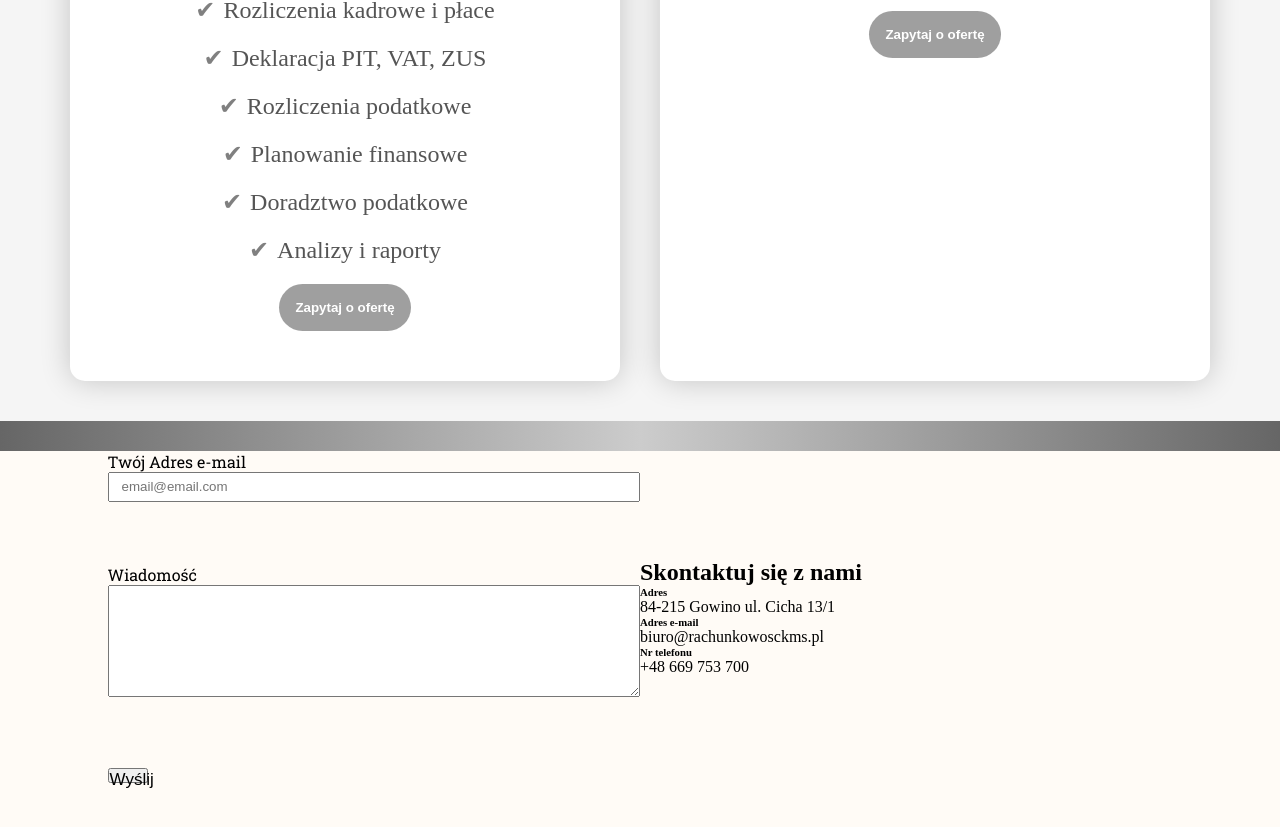
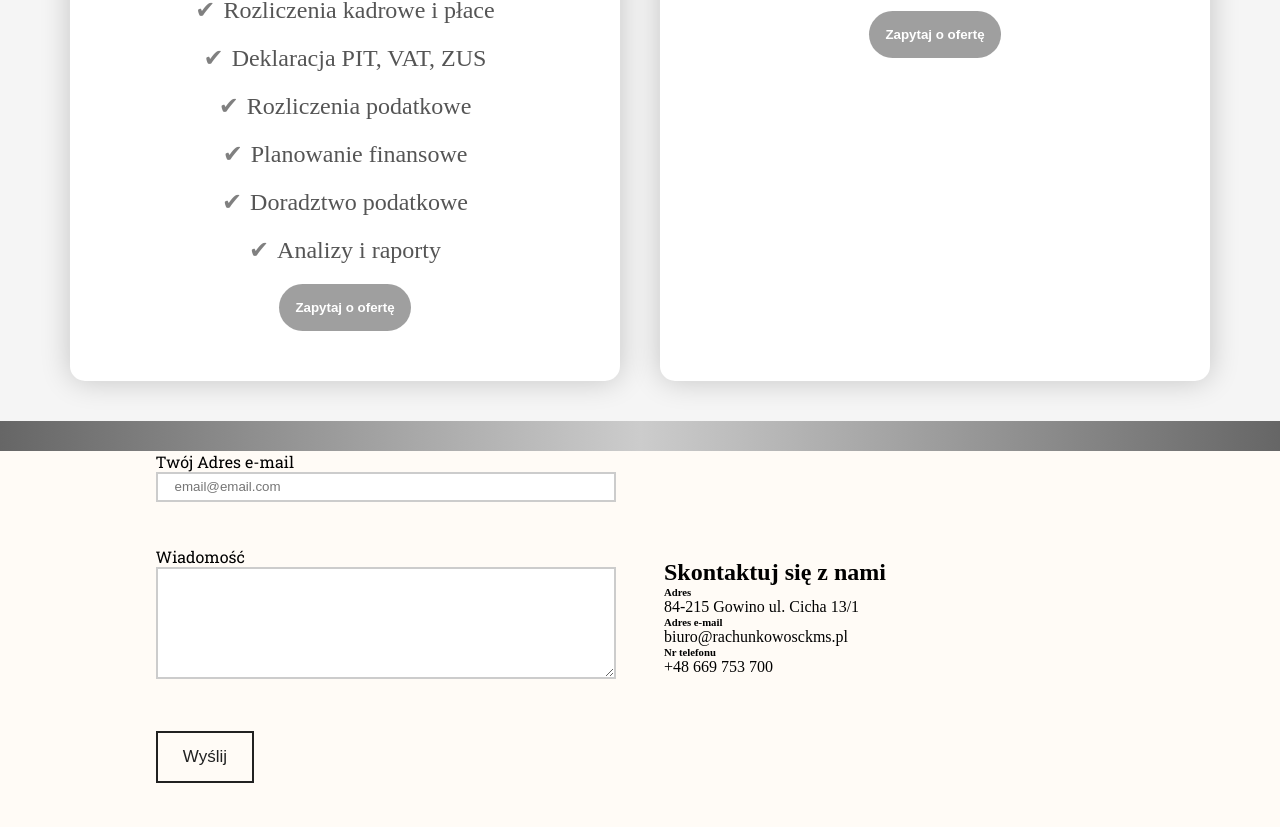
Before and after one commit to szrederkarol1/biuro_rachunkowosci, a React (Create React App) app in the folder Desktop/biuro_rachunkowosci/biuro-rachunkowosci/: page / in a window 1280 px wide. Shown: the part 1820-2647 px from the top of the page. Built offline with nearby package versions, Linux system fonts and the light colour scheme.

Commit message:
Complete form

```diff
--- a/Desktop/biuro_rachunkowosci/biuro-rachunkowosci/src/components/contact/Contact.scss
+++ b/Desktop/biuro_rachunkowosci/biuro-rachunkowosci/src/components/contact/Contact.scss
@@ -9,19 +9,23 @@
     align-items: center;
     width: 83.2vw;
     height: 41.5vh;
+    padding: 0 24px;
     .form {
       display: flex;
       flex-direction: column;
       justify-content: space-between;
       width: 50%;
       height: 100%;
+      padding: 0px 24px;
       .email-container {
         height: 9.5vh;
         margin-bottom: 20px;
         .email-input {
           width: 100%;
           height: 3.7vh;
-          padding: 8px 12px;
+          padding: 8px 17px;
+          border: 2px solid #ccc;
+          color: rgba(33, 33, 33, 0.8);
         }
       }
       .message-container {
@@ -30,14 +34,19 @@
         #message {
           width: 100%;
           height: 14vh;
-          padding: 8px 12px;
+          padding: 8px 17px;
+          border: 2px solid #ccc;
+          color: rgba(33, 33, 33, 0.8);
         }
       }
       .btn-form {
-        height: 1.85vh;
-        width: 3.16vw;
+        height: 6.6vh;
+        width: 7.72vw;
         font-size: 1.0625rem;
-    font-weight: 400;
+        font-weight: 400;
+        background: transparent;
+        border: 2px solid #212121;
+        color: #212121;
       }
       label {
         font-family: "Roboto Slab", sans-serif;
@@ -49,6 +58,7 @@
       flex-direction: column;
       justify-content: space-between;
       width: 50%;
+      padding: 0px 24px;
     }
   }
 }
```
